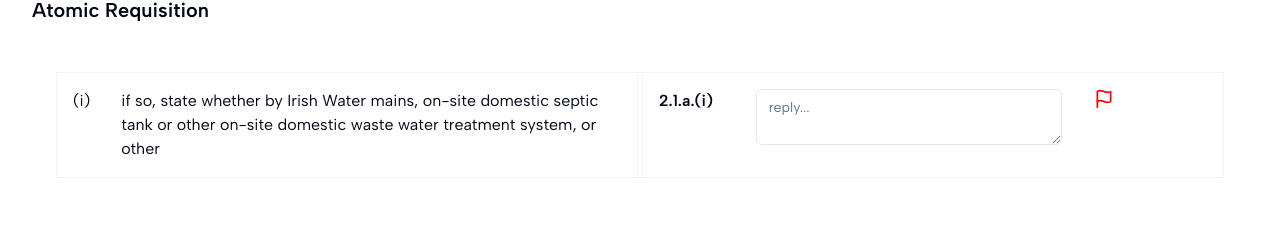
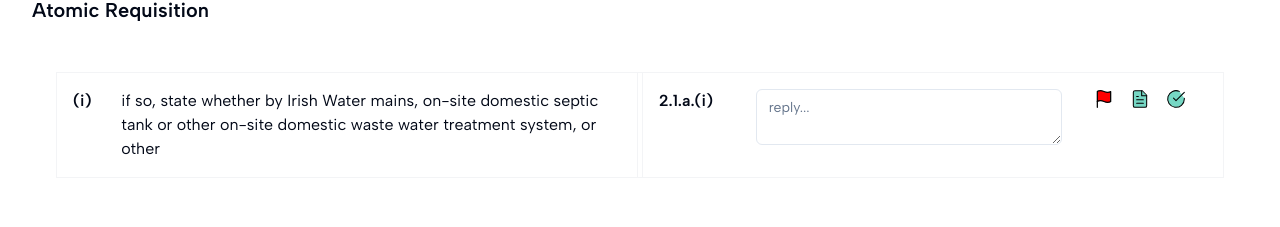
Before and after one commit to kanejoe/enquiries, a Next.js app: page /atomic_requisition in a window 1280 px wide. Shown: the part 133-360 px from the top of the page. Built offline with nearby package versions, Linux system fonts and the light colour scheme.

Commit message:
adding fill to the icons

```diff
--- a/app/atomic_requisition/page.tsx
+++ b/app/atomic_requisition/page.tsx
@@ -1,4 +1,4 @@
-import { Flag } from "lucide-react"
+import { CheckCircle, FileText, Flag } from "lucide-react"
 
 import { ReplyForm } from "./reply_form"
 
@@ -19,7 +19,7 @@ function Table() {
       <div className="flex flex-row space-x-1 items-stretch">
         <div className="w-1/2 flex-grow border-r border-gray-100">
           <div className="flex flex-row ">
-            <div className="w-1/12 p-4">(i)</div>
+            <div className="w-1/12 p-4 font-semibold">(i)</div>
             <div className="w-11/12 p-4">
               if so, state whether by Irish Water mains, on-site domestic septic
               tank or other on-site domestic waste water treatment system, or
@@ -29,12 +29,26 @@ function Table() {
         </div>
         <div className="w-1/2 flex-grow border-l border-gray-100">
           <div className="flex flex-row">
-            <div className="w-2/12 p-4 font-semibold">2.1.a.(i)</div>
+            <div className="w-2/12 p-4 font-semibold shrink-0">2.1.a.(i)</div>
             <div className="w-7/12 p-4">
               <ReplyForm />
             </div>
             <div className="w-3/12 p-4">
-              <Flag size={20} color="red" />
+              <div className="flex flex-row space-x-4">
+                <Flag size={20} color="black" fill="red" strokeWidth={1.5} />
+                <FileText
+                  size={20}
+                  color="black"
+                  fill="#76D7C4"
+                  strokeWidth={1.25}
+                />
+                <CheckCircle
+                  size={20}
+                  color="black"
+                  fill="#76D7C4"
+                  strokeWidth={1.25}
+                />
+              </div>
             </div>
           </div>
         </div>
--- a/package.json
+++ b/package.json
@@ -33,17 +33,17 @@
   "devDependencies": {
     "@ianvs/prettier-plugin-sort-imports": "4.0.2",
     "@tailwindcss/forms": "0.5.3",
-    "@types/node": "20.4.0",
+    "@types/node": "20.4.1",
     "@types/react": "^18.2.7",
     "@types/react-dom": "^18.2.4",
     "@typescript-eslint/parser": "5.61.0",
     "autoprefixer": "^10.4.14",
     "eslint": "^8.41.0",
-    "eslint-config-next": "13.4.8",
+    "eslint-config-next": "13.4.9",
     "eslint-config-prettier": "^8.8.0",
     "eslint-plugin-react": "^7.32.2",
     "eslint-plugin-tailwindcss": "^3.12.0",
-    "postcss": "^8.4.24",
+    "postcss": "8.4.25",
     "prettier": "3.0.0",
     "tailwindcss": "^3.3.2",
     "typescript": "5.1.6"
```
Also changed, not shown: 1 other file (tests, documents, lock files or other folders).
